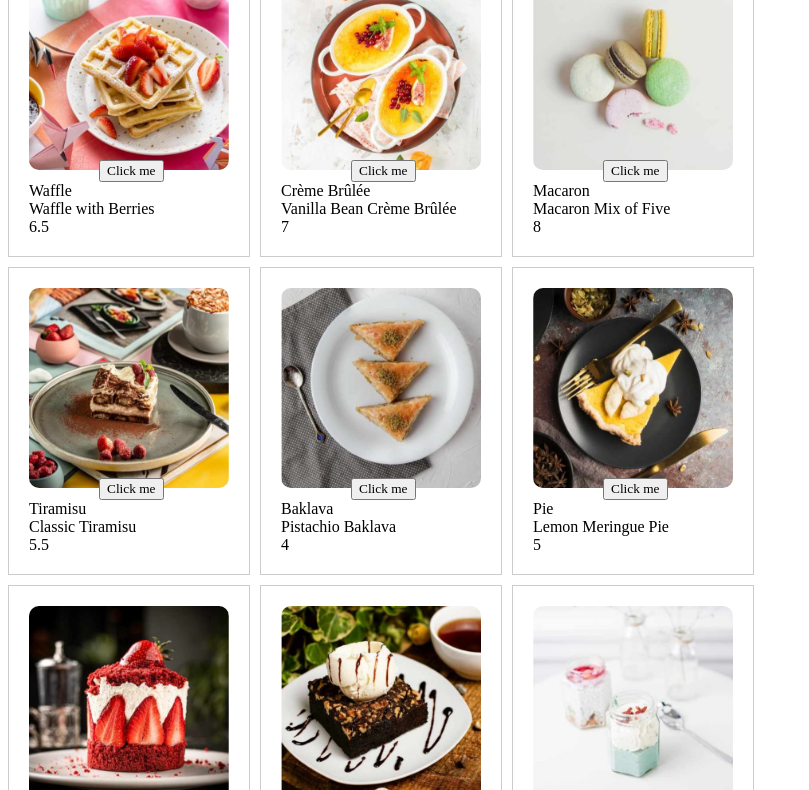
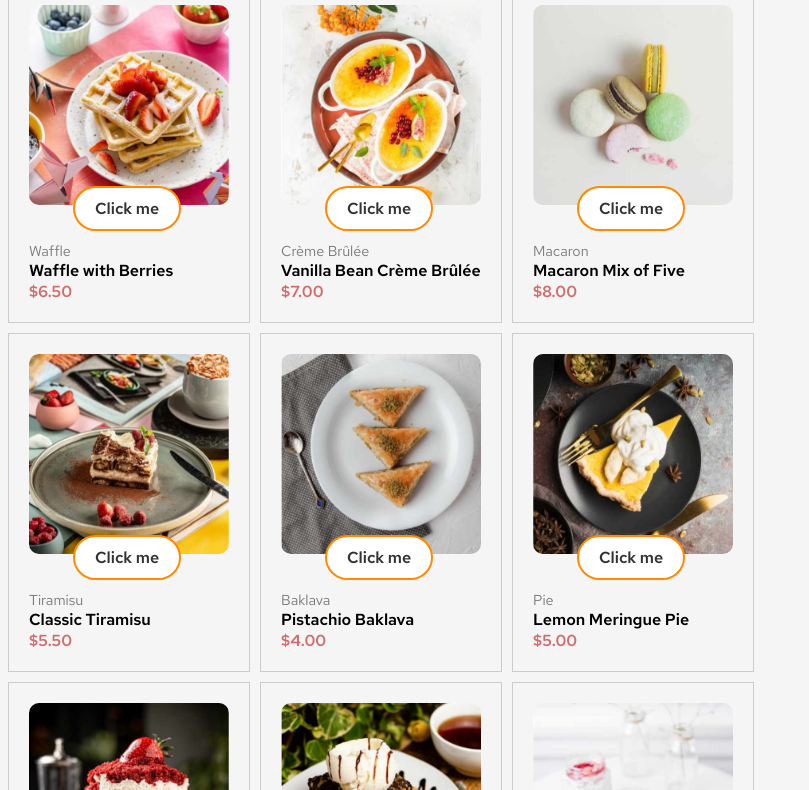
Before and after one commit to MartinYovchev/Product-list-with-cart, a plain HTML site: page src/index.html in a window 1280 px wide. Shown: the part 77-867 px from the top of the page, without its empty margins (0-809 px from the left). Drawn offline with Linux system fonts and the light colour scheme.

Commit message:
Finished menu and title

```diff
--- a/src/index.html
+++ b/src/index.html
@@ -6,6 +6,8 @@
 
   <title>Product list with cart</title>
   <link rel="stylesheet" href="styles.css">
+  <link href="https://fonts.googleapis.com/css2?family=Red+Hat+Text:wght@400;500;600&display=swap" rel="stylesheet">
+
 
 </head>
 <body>
--- a/src/script.js
+++ b/src/script.js
@@ -31,7 +31,10 @@ const createItem = (image, dessertType, dessertName, price)=>{
 
     const priceDiv = document.createElement("div");
     priceDiv.id = "price";
-    priceDiv.textContent = price;
+    priceDiv.textContent = new Intl.NumberFormat('en-US', {
+        style: 'currency',
+        currency: 'USD'
+    }).format(price);;
     descriptionDiv.appendChild(priceDiv);
 
     itemDiv.appendChild(descriptionDiv);
--- a/src/styles.css
+++ b/src/styles.css
@@ -1,11 +1,18 @@
 
 *{
-    font-family: "./assets/fonts/static/RedHatText-Regular.ttf";
+    font-family: 'Red Hat Text', sans-serif;
+}
+
+#heading{
+    font-size: 40px;
+    font-weight: 900;
+    padding-left: 25px;
 }
 
 body{
     width: 1440px;
     height: 1080px;
+    background-color: whitesmoke;
 }
 
 #cart {
@@ -17,6 +24,8 @@ body{
 
 img {
     border-radius: 10px;
+    z-index: 1;
+
 }
 
 #item {
@@ -24,10 +33,47 @@ img {
     border: 1px solid #ccc;
 }
 
-#add-to-cart{
+#add-to-cart {
+
+    position: relative;
     display: flex;
-    position: relative;
-    margin-left: 35%;
-    margin-top: -7%;
+    align-items: center;
+    justify-content: center;
+    padding: 10px 20px;
+    background-color: #fff;
+    border: 2px solid #ff8a00;
+    color: #333;
+    font-size: 16px;
+    font-weight: 600;
+    border-radius: 30px;
     cursor: pointer;
+    transition: background-color 0.3s, transform 0.3s;
+    margin-left: 22%;
+    margin-top: -12%;
+    z-index: 2;
+
+
 }
+
+#add-to-cart:hover {
+    background-color: #ff8a00;
+    color: #fff;
+    transform: scale(1.05);
+}
+
+#description{
+    padding-top: 10px;
+}
+
+#dessert-type{
+    font-size: 90%;
+    color: rgba(54, 53, 53, 0.641);
+}
+
+#dessert-name{
+    font-weight: bold;
+}
+#price{
+    font-weight: 1000;
+    color: rgba(190, 29, 29, 0.641);
+}
```
Also changed, not shown: shopping-cart.png (added).
